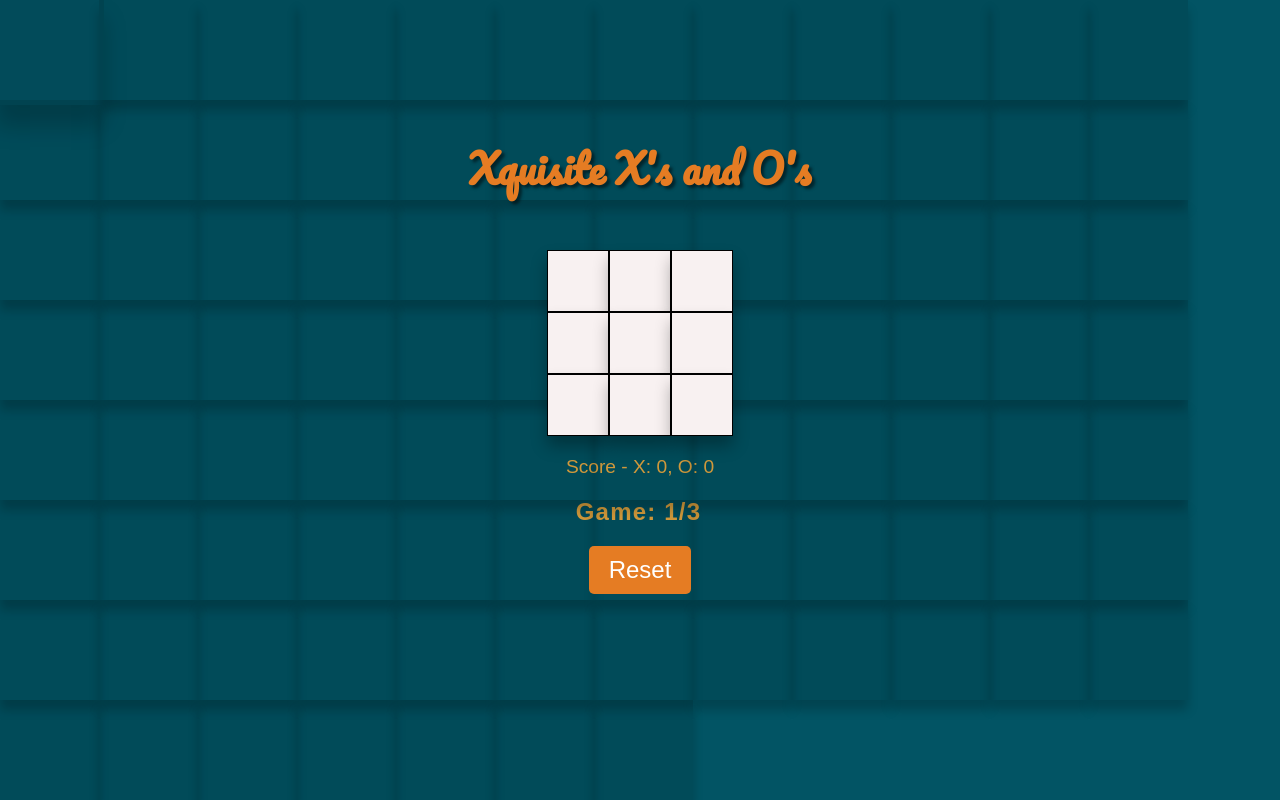
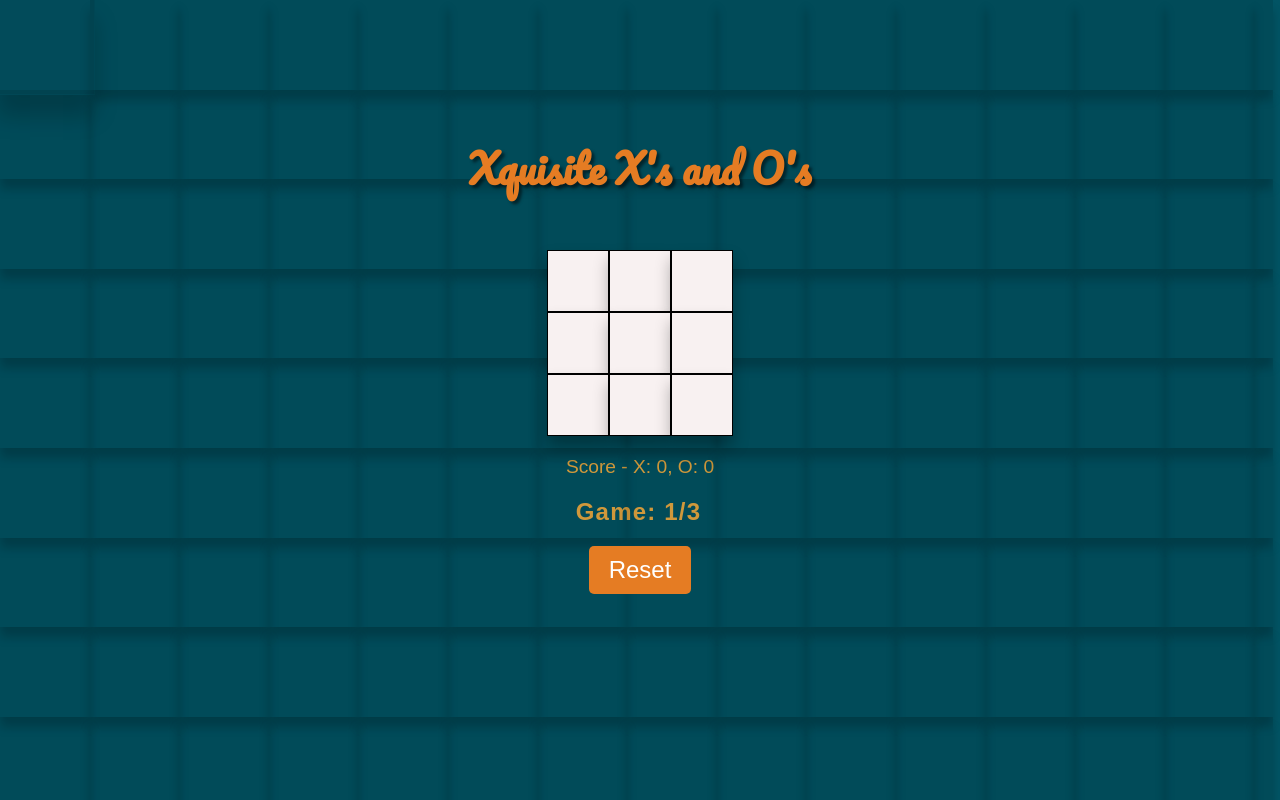
Before and after one commit to anirudhcode7/Tic-Tac-Toe, a plain HTML site: page index.html in a window 1280 px wide. Drawn offline with Linux system fonts and the light colour scheme.

Commit message:
Correctly sized boxes

```diff
--- a/index.html
+++ b/index.html
@@ -10,101 +10,7 @@
   <audio id="win-sound" src="sounds/knife_slice.mp3" preload="auto"></audio>
   <div id="line"></div>
   <div id="background">
-    <div class="box"></div>
-    <div class="box"></div>
-    <div class="box"></div>
-    <div class="box"></div>
-    <div class="box"></div>
-    <div class="box"></div>
-    <div class="box"></div>
-    <div class="box"></div>
-    <div class="box"></div>
-    <div class="box"></div>
-    <div class="box"></div>
-    <div class="box"></div>
-    <div class="box"></div>
-    <div class="box"></div>
-    <div class="box"></div>
-    <div class="box"></div>
-    <div class="box"></div>
-    <div class="box"></div>
-    <div class="box"></div>
-    <div class="box"></div>
-    <div class="box"></div>
-    <div class="box"></div>
-    <div class="box"></div>
-    <div class="box"></div>
-    <div class="box"></div>
-    <div class="box"></div>
-    <div class="box"></div>
-    <div class="box"></div>
-    <div class="box"></div>
-    <div class="box"></div>
-    <div class="box"></div>
-    <div class="box"></div>
-    <div class="box"></div>
-    <div class="box"></div>
-    <div class="box"></div>
-    <div class="box"></div>
-    <div class="box"></div>
-    <div class="box"></div>
-    <div class="box"></div>
-    <div class="box"></div>
-    <div class="box"></div>
-    <div class="box"></div>
-    <div class="box"></div>
-    <div class="box"></div>
-    <div class="box"></div>
-    <div class="box"></div>
-    <div class="box"></div>
-    <div class="box"></div>
-    <div class="box"></div>
-    <div class="box"></div>
-    <div class="box"></div>
-    <div class="box"></div>
-    <div class="box"></div>
-    <div class="box"></div>
-    <div class="box"></div>
-    <div class="box"></div>
-    <div class="box"></div>
-    <div class="box"></div>
-    <div class="box"></div>
-    <div class="box"></div>
-    <div class="box"></div>
-    <div class="box"></div>
-    <div class="box"></div>
-    <div class="box"></div>
-    <div class="box"></div>
-    <div class="box"></div>
-    <div class="box"></div>
-    <div class="box"></div>
-    <div class="box"></div>
-    <div class="box"></div>
-    <div class="box"></div>
-    <div class="box"></div>
-    <div class="box"></div>
-    <div class="box"></div>
-    <div class="box"></div>
-    <div class="box"></div>
-    <div class="box"></div>
-    <div class="box"></div>
-    <div class="box"></div>
-    <div class="box"></div>
-    <div class="box"></div>
-    <div class="box"></div>
-    <div class="box"></div>
-    <div class="box"></div>
-    <div class="box"></div>
-    <div class="box"></div>
-    <div class="box"></div>
-    <div class="box"></div>
-    <div class="box"></div>
-    <div class="box"></div>
-    <div class="box"></div>
-
-
-    <!-- Add as many boxes as you want -->
-</div>
+  </div>
 
   <!-- <div id="falling-icons"></div>  -->
 
--- a/script.js
+++ b/script.js
@@ -13,6 +13,42 @@ let gamesPlayed = 0;
 let seriesCompleted = false;
 
 let scoreElement = document.getElementById("score");
+
+function vwToPx(vw) {
+  const pixelValue = (vw * window.innerWidth) / 100;
+  return pixelValue;
+}
+
+const backgroundContainer = document.getElementById('background');
+
+// Calculate the number of background blocks based on screen resolution
+const screenWidth = window.innerWidth;
+const screenHeight = window.innerHeight;
+
+const blockWidth = vwToPx(7);
+let numCols = Math.floor(screenWidth / blockWidth);
+
+
+const blockHeight = vwToPx(7);
+const numRows = Math.ceil(screenHeight/blockHeight);
+
+for (let i=0; i < numRows; i++) {
+  for (let j=0; j < numCols; j++) {
+    const block = document.createElement('div');
+    block.className = 'box';
+    backgroundContainer.appendChild(block);
+  }
+  const block = document.createElement('div');
+  block.className = 'box';
+  const blocks = document.getElementsByClassName('box');
+  const lastBlock = blocks[0];
+  const blockWidth = lastBlock.offsetWidth;
+  const blockWidthPerRow = blockWidth*numCols;
+  const requiredBlockWidth = screenWidth - blockWidthPerRow - 1;
+  block.style.width = requiredBlockWidth + 'px';
+  backgroundContainer.appendChild(block);
+}
+
 
 function typeStatus(message) {
   let i = 0;
--- a/style.css
+++ b/style.css
@@ -240,13 +240,14 @@ body {
 
 .box {
   position: relative;
-  width: 99px;
-  height: 100px;
+  width: 7vw;
+  height: 7vw;
   transform-style: preserve-3d;
   transform: rotateX(0deg) rotateY(0deg);
   background: rgba(0,0,0,0.1);
   box-shadow: 0 10px 10px rgba(0,0,0,0.2);
   z-index: 9999;
+  flex-shrink: 0;
 }
 
 .box:hover {
```
